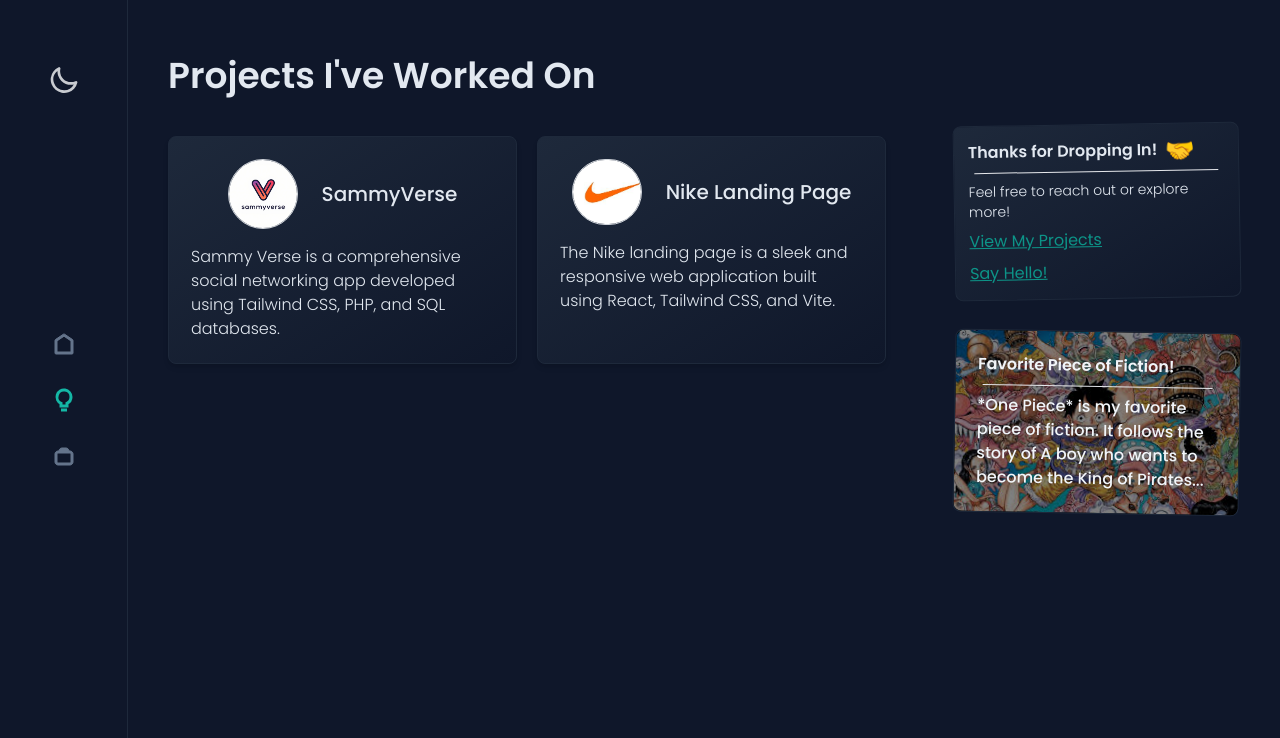
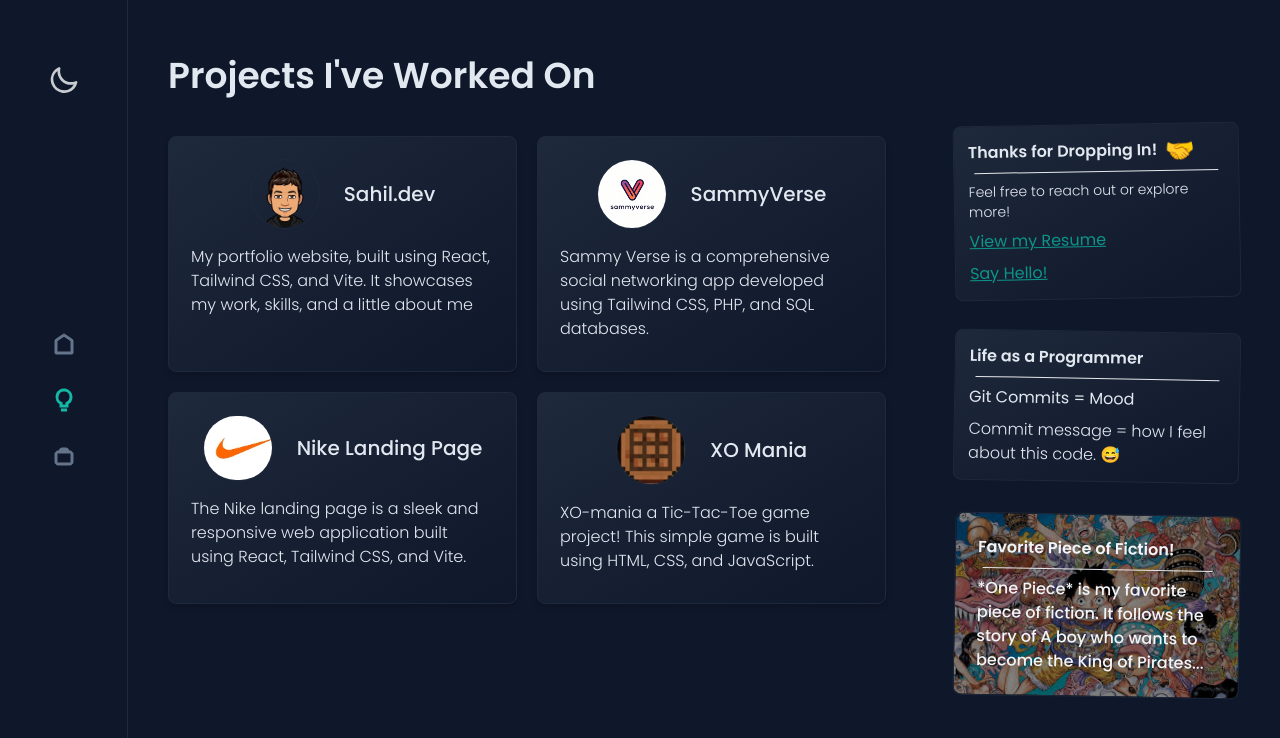
Before and after one commit to sxhilow/sahil.dev, a React (Vite) app: page /projects in a window 1280 px wide. Shown: the top 738 px of the page. Built offline with nearby package versions, Linux system fonts and the light colour scheme.

Commit message:
life of programmer card and more projects added

```diff
--- a/src/assets/images/index.js
+++ b/src/assets/images/index.js
@@ -4,6 +4,7 @@
 import richfield from './richfield.png'
 import school from './school.jpeg'
 import do4you from './do4you.png'
+import xomania from './xomania.jpeg'
 
 export{
   profile,
@@ -11,5 +12,6 @@
   nikelp,
   richfield,
   school,
-  do4you
+  do4you,
+  xomania
 }
--- /dev/null
+++ b/src/components/FactsCard.jsx
@@ -0,0 +1,23 @@
+import React, { useState, useEffect} from 'react'
+import { facts } from "../constants";
+
+const FactsCard = () => {
+    const [fact, setFact] = useState(facts[Math.floor(Math.random() * facts.length)]);
+
+    useEffect(() => {
+        setFact(facts[Math.floor(Math.random() * facts.length)]);
+      }, [setFact]);
+
+  return (
+    <div className=" mx-7 rounded-lg border border-slate-200 dark:border-slate-800 dark:bg-gradient-to-br from-slate-800 to-slate-900 rotate-1 flex-wrap overflow-auto p-1.5">
+        <h1 className="font-poppins m-2 font-semibold">Life as a Programmer</h1>
+
+        <hr className="w-[90%] mx-auto"/>
+
+        <h2 className='font-poppins m-2 font-normal'>{fact.heading}</h2>
+        <p className="font-poppins font-light m-2 ">{fact.message}</p>
+    </div>
+  )
+}
+
+export default FactsCard
--- a/src/components/ProjectsCard.jsx
+++ b/src/components/ProjectsCard.jsx
@@ -1,10 +1,11 @@
 const ProjectsCard = ({imgURL, title, description, link}) =>{
   return(
-    <div className="mt-2 mb-7 lg:mb-0 w-full rounded-lg shadow-md border border-slate-200 dark:border-slate-800 dark:bg-gradient-to-br from-slate-800 to-slate-900 hover:rotate-2 transition flex-wrap overflow-auto p-1.5">
-      <a href={link}>
+    <a href={link}>
+    <div className="mt-2 mb-7 h-[100%] lg:mb-0 rounded-lg shadow-md border border-slate-200 dark:border-slate-800 dark:bg-gradient-to-br from-slate-800 to-slate-900 hover:rotate-2 transition flex-wrap overflow-auto p-1.5">
+
       <div className="flex flex-row justify-center items-center m-4 rounded-full gap-6">
         <div>
-          <img src={imgURL} alt={title} className="rounded-full w-[70px] border border-gray-300" />
+          <img src={imgURL} alt={title} className="rounded-full w-[70px] border border-slate-200 dark:border-slate-800" />
         </div>
         <div>
           <h1 className="text-xl font-poppins font-medium text-center">{title}</h1>
@@ -13,8 +14,9 @@
       <div className="m-4">
         <p className="font-poppins font-light">{description}</p>
       </div>
-      </a>
+
     </div>
+    </a>
   )
 }
 
--- a/src/components/ThanksCrad.jsx
+++ b/src/components/ThanksCrad.jsx
@@ -1,7 +1,7 @@
 import React from 'react'
 import { Link } from 'react-router-dom'
 
-const ThanksCrad = () => {
+const ThanksCrad = ({label, path}) => {
   return (
     <div className=" mx-7 rounded-lg border border-slate-200 rotate-[-1deg] dark:border-slate-800  dark:bg-gradient-to-br from-slate-800 to-slate-900 flex-wrap overflow-auto p-1.5">
             <div className='flex justify-start items-center'>
@@ -13,8 +13,8 @@
 
             <p className="font-poppins font-light m-2 text-sm">Feel free to reach out or explore more!</p>
 
-            <Link to='/projects'>
-                <p className="font-poppins m-2 font-normal underline text-teal-600 hover:text-teal-700">View My Projects</p>
+            <Link to={path}>
+                <p className="font-poppins m-2 font-normal underline text-teal-600 hover:text-teal-700">{label}</p>
             </Link>
 
             <a href="mailto:jadasahil06@gmail.com">
--- a/src/components/ToolsCrad.jsx
+++ b/src/components/ToolsCrad.jsx
@@ -11,6 +11,7 @@
                 <li className='p-1'> <span className='text-teal-600'> — </span>Github</li>
                 <li className='p-1'> <span className='text-teal-600'> — </span>Linux</li>
                 <li className='p-1'> <span className='text-teal-600'> — </span>Figma</li>
+                <li className='p-1'> <span className='text-teal-600'> — </span>Cisco Packet Tracer</li>
                 <li className='p-1'> <span className='text-teal-600'> — </span>AWS</li>
                 <li className='p-1'> <span className='text-teal-600'> — </span>VS Code</li>
 
--- a/src/constants/index.js
+++ b/src/constants/index.js
@@ -1,6 +1,12 @@
-import { sammyverse, nikelp } from "../assets/images"
+import { sammyverse, nikelp, profile, xomania } from "../assets/images"
 
 export const projects = [
+  {
+    imgURL: profile,
+    title: "Sahil.dev",
+    description: "My portfolio website, built using React, Tailwind CSS, and Vite. It showcases my work, skills, and a little about me",
+    link: "https://github.com/sxhilx/sahil.dev"
+  },
   {
     imgURL: sammyverse,
     title: "SammyVerse",
@@ -12,5 +18,74 @@
     title: "Nike Landing Page",
     description: "The Nike landing page is a sleek and responsive web application built using React, Tailwind CSS, and Vite.",
     link: "https://github.com/sxhilx/nike-landing-page"
+  },
+  {
+    imgURL: xomania,
+    title: "XO Mania",
+    description: "XO-mania a Tic-Tac-Toe game project! This simple game is built using HTML, CSS, and JavaScript.",
+    link: "https://github.com/sxhilx/XO-Mania"
   }
 ]
+
+export const facts = [
+  {
+    heading: "Coffee: My Fuel",
+    message: "Without coffee, I'm basically stuck on 'loading...' ☕"
+  },
+  {
+    heading: "Music Mode: On",
+    message: "Coding without music? Not happening. 🎶"
+  },
+  {
+    heading: "Time? What's That?",
+    message: "I blink, and it's 3 AM. ⏰"
+  },
+  {
+    heading: "Error Messages = Panic",
+    message: "Error: Why do you hate me? 😤"
+  },
+  {
+    heading: "Tabs vs Spaces",
+    message: "I’ll never admit which side I'm on. 😅"
+  },
+  {
+    heading: "Snack Attack",
+    message: "Coding = snacks. A lot of snacks. 🍪"
+  },
+  {
+    heading: "Google = Lifeline",
+    message: "Google and Stack Overflow to the rescue. 🧑‍💻"
+  },
+  {
+    heading: "Variable Names... Eh",
+    message: "It starts as ‘userName’... then becomes `temp`. 😜"
+  },
+  {
+    heading: "Dark Mode Always",
+    message: "Light mode? More like 'blinding' mode. 👀"
+  },
+  {
+    heading: "Typing Speed = Ninja",
+    message: "Watch me type faster than my thoughts. ⌨️💨"
+  },
+  {
+    heading: "Tiny Wins = Big Celebrations",
+    message: "Fixed a bug? Time for a victory dance. 💃"
+  },
+  {
+    heading: "Talking to Myself",
+    message: "Sometimes the lamp is the only one who listens. 😆"
+  },
+  {
+    heading: "Git Commits = Mood",
+    message: "Commit message = how I feel about this code. 😅"
+  },
+  {
+    heading: "Water? Later.",
+    message: "Hydration? Who needs it when there’s code to write? 💧"
+  },
+  {
+    heading: "Breaking the Build",
+    message: "Break the build, panic mode. 😬"
+  }
+];
--- a/src/sections/Projects.jsx
+++ b/src/sections/Projects.jsx
@@ -3,6 +3,7 @@
 import ThanksCrad from '../components/ThanksCrad'
 import FavouriteFiction from '../components/FavouriteFiction'
 import { projects } from '../constants'
+import FactsCard from '../components/FactsCard'
 
 const Projects = () => {
   return (
@@ -10,19 +11,24 @@
         <div className="md:w-[70%] md:h-full ">
             <div className="p-6">
                 <h2 className="text-4xl font-poppins font-semibold my-8 mx-4">Projects I've Worked On</h2>
-                <div className="md:m-4 flex flex-col md:flex-row flex-wrap gap-8">
-                <div className="lg:flex lg:flex-row gap-5">
-                {projects.slice(0,2).map((project)=> (
-                    <ProjectsCard key={project.title} {...project} />
-                ))}
+              <div className="md:m-4 gap-8">
+
+                  <div className="grid grid-cols-1 md:grid-cols-2 gap-5">
+                    {projects.map((project)=> (
+                        <ProjectsCard key={project.title} {...project} />
+                    ))}
+
                 </div>
-                </div>
+              </div>
             </div>
         </div>
         <div className="md:w-[30%] md:h-full md:mt-[8%] md:mr-3">
         <aside >
           <div className="my-8">
-            <ThanksCrad/>
+            <ThanksCrad label={"View my Resume"} path={"/resume"}/>
+          </div>
+          <div className='my-8'>
+            <FactsCard/>
           </div>
           <div className="my-8">
             <FavouriteFiction />
--- a/src/sections/Resume.jsx
+++ b/src/sections/Resume.jsx
@@ -22,7 +22,9 @@
                             <label htmlFor="time" className="text-sm font-extralight text-slate-500">2023 - PRESENT</label>
                             <h2 className='font-semibold text-2xl'>BSc in Information Technology</h2>
 
-                            <h3 className='font-normal text-md'>Richfield Graduate Institute of Technology</h3>
+                            <a href="https://richfield.ac.za">
+                                <h3 className='font-normal text-md hover:text-slate-500'>Richfield Graduate Institute of Technology</h3>
+                            </a>
 
                             <p className='font-poppins font-extralight text-md mt-2'>
                             Gained comprehensive knowledge in IT, focusing on software development, data structures, networking, and systems analysis. Developed problem-solving and analytical skills while working on projects.
@@ -38,8 +40,9 @@
                             <label htmlFor="time" className="text-sm font-extralight text-slate-500">2019 - 2022</label>
                             <h2 className='font-semibold text-2xl'>Bachelor's Pass</h2>
 
-                            <h3 className='font-normal text-md'>Centenary Secondary School </h3>
-
+                            <a href="">
+                                <h3 className='font-normal text-md hover:text-slate-500'>Centenary Secondary School </h3>
+                            </a>
                             <p className='font-poppins font-extralight text-md mt-2'>
                                 Completed high school with a Bachelor's Pass in 2022, choosing Physical Science, Life Science, and Accounting as my majors.
                             </p>
@@ -60,7 +63,9 @@
                             <label htmlFor="time" className="text-sm font-extralight text-slate-500">2024</label>
                             <h2 className='font-semibold text-2xl'>Freelance Web Developer</h2>
 
-                            <h3 className='font-normal text-md'>do4you</h3>
+                            <a href="https://do4you.co.za">
+                            <h3 className='font-normal text-md hover:text-slate-500'>do4you</h3>
+                            </a>
 
                             <p className='font-poppins font-extralight text-md mt-2'>
                             Developed a custom, responsive landing page to promote the business's services and enhance its online presence. Utilized HTML, Tailwindcss, and JavaScript to create a user-friendly design and seamless functionality. Worked closely with the client to understand business goals, ensuring the page met their needs and expectations. Implemented SEO best practices to improve page visibility and drive traffic.
```
Also changed, not shown: src/sections/Home.jsx (+20 -16 lines), src/assets/images/xomania.jpeg (added).
